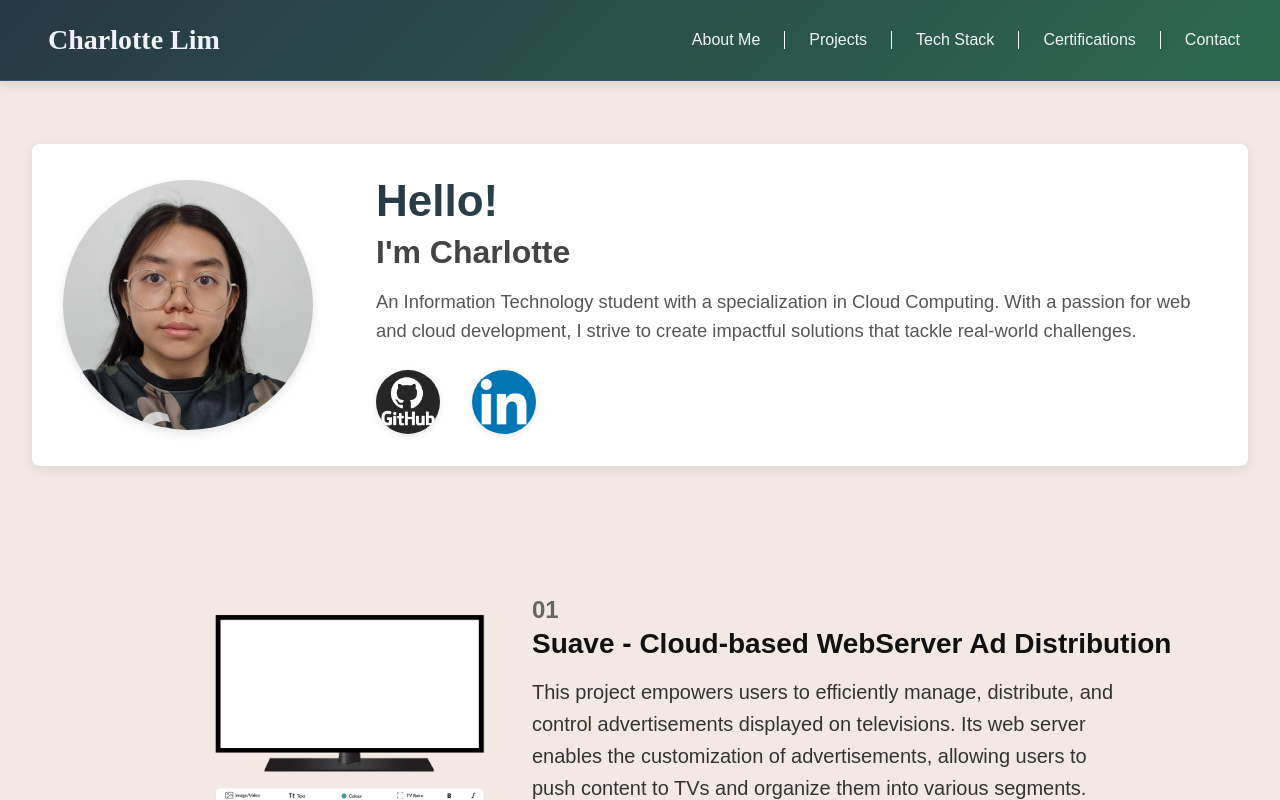
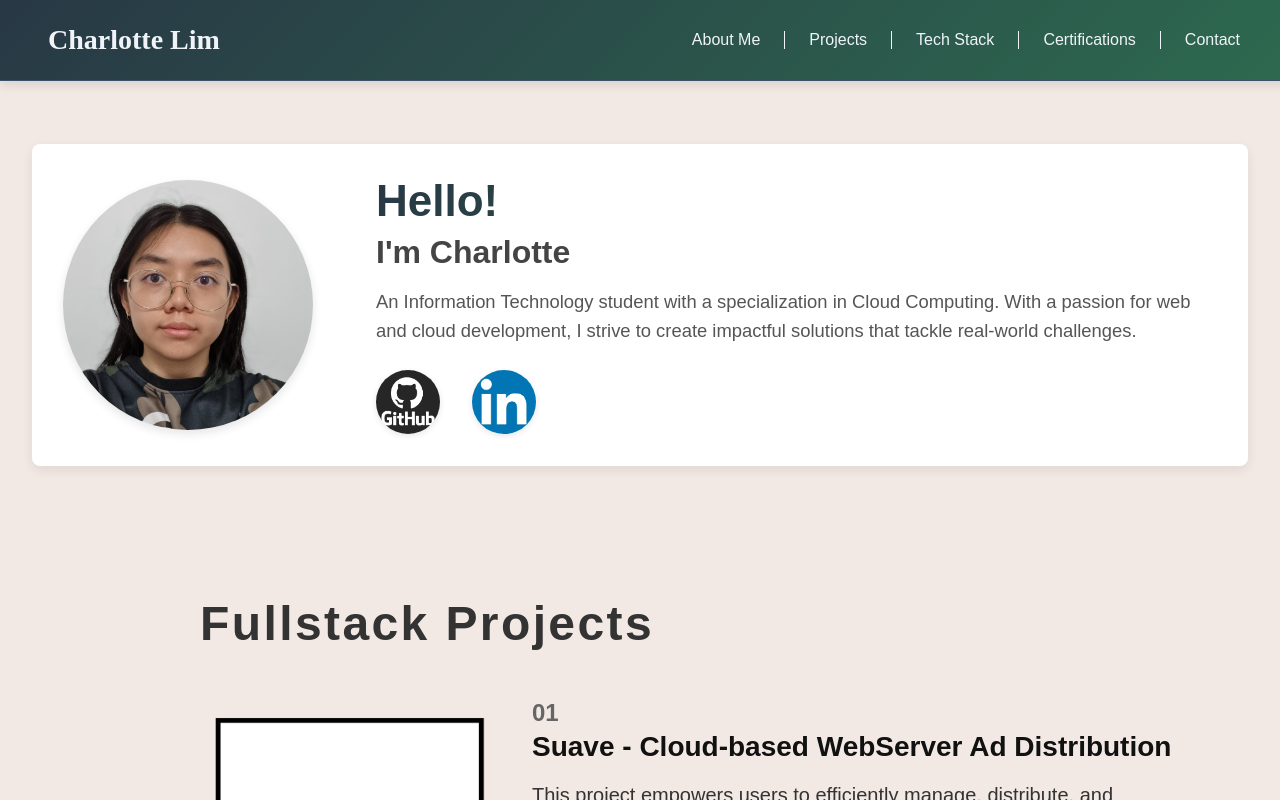
Before and after one commit to RotiCharoti/CharlottePortfolio, a React (Vite) app in the folder my-portfolio/: page / in a window 1280 px wide. Shown: the top 800 px of the page. Built offline with nearby package versions, Linux system fonts and the light colour scheme.

Commit message:
edit project

```diff
--- a/my-portfolio/src/Project.tsx
+++ b/my-portfolio/src/Project.tsx
@@ -12,6 +12,7 @@ const Projects: React.FC = () => {
   return (
     <div>
       <br></br>
+      <p className="section-title">Fullstack Projects</p>
 
       <ProjectItem
         projectNumber="01"
```
